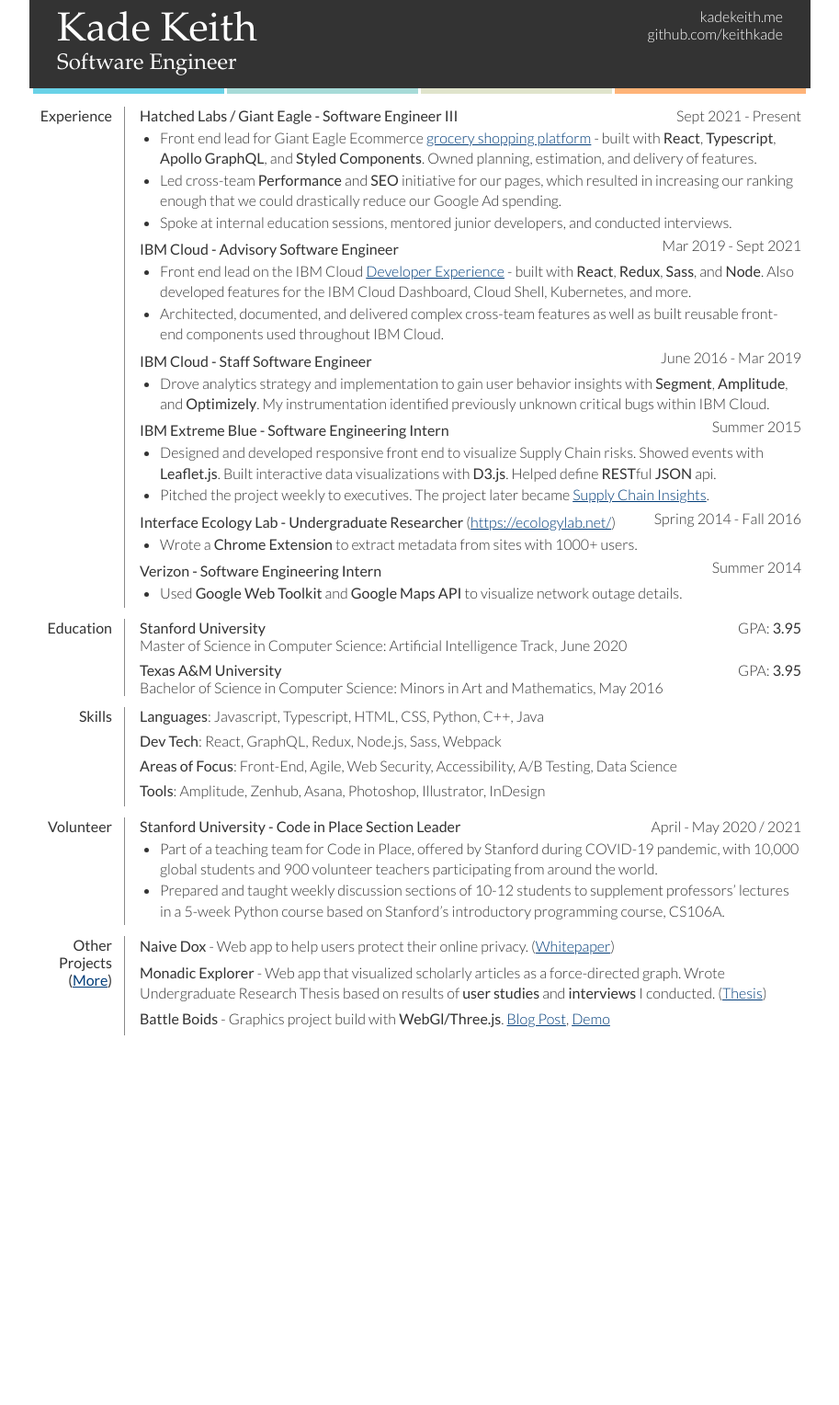
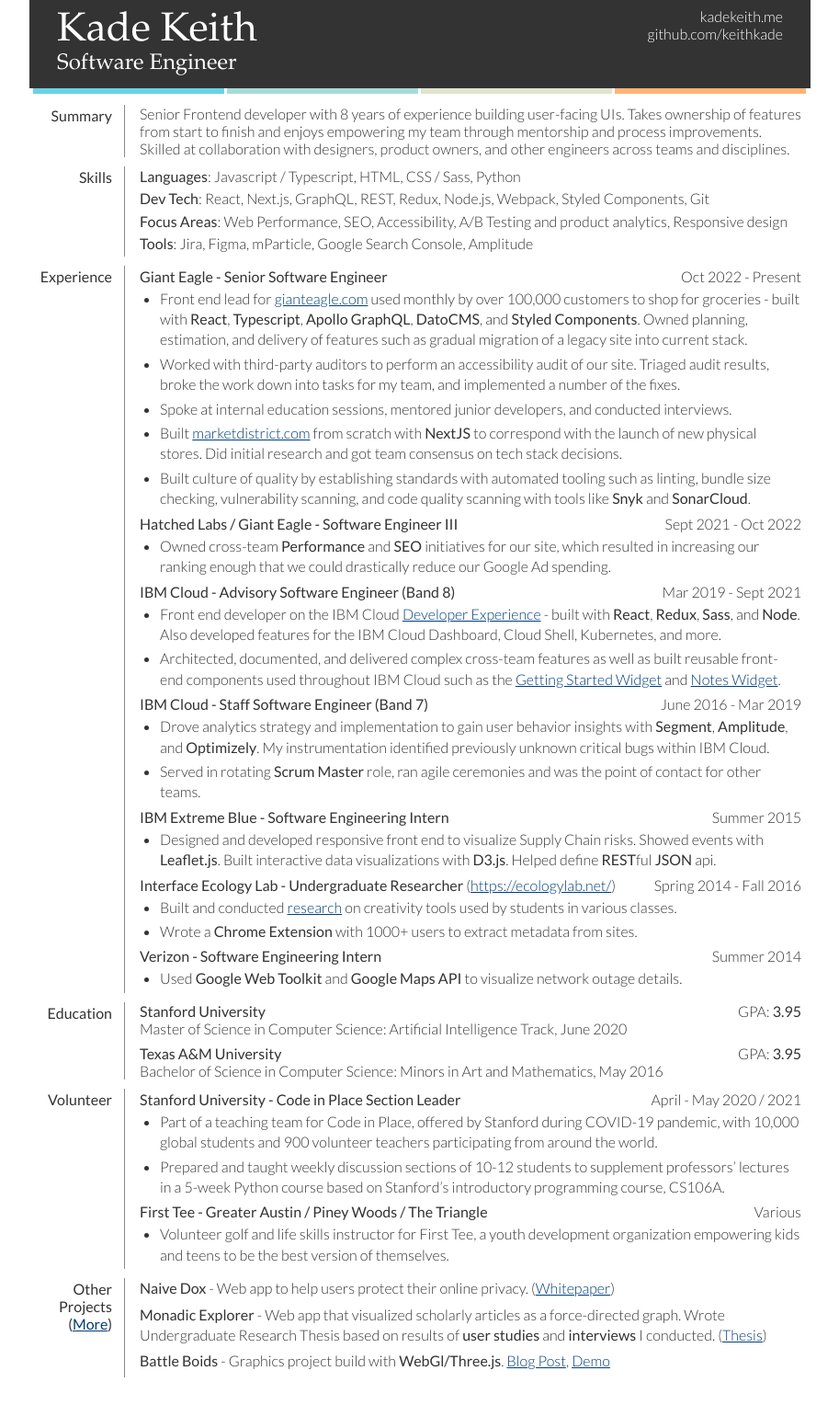
Before and after one commit to keithkade/keithkade.github.io, a Jekyll site: the page resume/index.html, which Jekyll copies as it is, in a window 1280 px wide. Shown: the whole page at 92% size, without its empty margins (183-1096 px from the left). Built offline with Jekyll 4.4.1, drawn with Linux system fonts in a browser that asks for light colours; before the commit the page ends 1126 px from its top, so only the background shows below that.

Commit message:
resume update

```diff
--- a/resume/index.html
+++ b/resume/index.html
@@ -28,39 +28,95 @@
             </div>
             <article>
                 <dl>
+									<dd class="clear"></dd>
+									<dt>Summary</dt>
+									<dd>
+											<div id="summaryDiv">
+													<p>Senior Frontend developer with 8 years of experience building user-facing UIs.
+														Takes ownership of features from start to finish and enjoys empowering my team through mentorship and process improvements.
+														Skilled at collaboration with designers, product owners, and other engineers across teams and disciplines.
+														</p>
+											</div>
+									</dd>
+									<dd class="clear"></dd>
+									<dt>Skills</dt>
+									<dd>
+											<div id="skillsDiv">
+													<ul>
+															<li>
+																	<b>Languages</b>: Javascript / Typescript, HTML, CSS / Sass, Python
+															</li>
+															<li>
+																	<b>Dev Tech</b>: React, Next.js, GraphQL, REST, Redux, Node.js, Webpack, Styled Components, Git
+															</li>
+															<li>
+																	<b>Focus Areas</b>: Web Performance, SEO, Accessibility, A/B Testing and product analytics, Responsive design
+															</li>
+															<li>
+																	<b>Tools</b>: Jira, Figma, mParticle, Google Search Console, Amplitude
+															</li>
+													</ul>
+											</div>
+									</dd>
                     <dd class="clear"></dd>
                     <dt>Experience</dt>
                     <dd>
                         <div id="expDiv">
+													<p class="company"><b>Giant Eagle - Senior Software Engineer</b></p>
+													<p class="time">Oct 2022 - Present</p>
+													<ul>
+															<li>
+																	Front end lead for <a href="https://www.gianteagle.com/">gianteagle.com</a> used monthly by over 100,000 customers to shop for groceries - built with <b>React</b>, <b>Typescript</b>, <b>Apollo GraphQL</b>, <b>DatoCMS</b>, and <b>Styled Components</b>. Owned planning, estimation, and delivery of features such as gradual migration of a legacy site into current stack.
+															</li>
+															<li>
+																	Worked with third-party auditors to perform an accessibility audit of our site. Triaged audit results, broke the work down into tasks for my team, and implemented a number of the fixes.
+															</li>
+															<li>
+																	Spoke at internal education sessions, mentored junior developers, and conducted interviews.
+															</li>
+															<li>
+																	Built <a href="https://www.marketdistrict.com">marketdistrict.com</a> from scratch with <b>NextJS</b> to correspond with the launch of new physical stores. Did initial research and got team consensus on tech stack decisions.
+															</li>
+															<li>
+																	Built culture of quality by establishing standards with automated tooling such as linting, bundle size checking, vulnerability scanning, and code quality scanning with tools like <b>Snyk</b> and <b>SonarCloud</b>.
+															</li>
+															<!--
+															<li>
+																Problem solver with track record of untangling challenges, whether it's <a href="https://github.com/apollographql/apollo-client/issues/6916#issuecomment-1156609258">diving deep</a> into the code of a library we use or analyzing data across systems to get to the bottom of a dip in sales.
+															</li>
+															-->
+													</ul>
 														<p class="company"><b>Hatched Labs / Giant Eagle - Software Engineer III</b></p>
-														<p class="time">Sept 2021 - Present</p>
+														<p class="time">Sept 2021 - Oct 2022</p>
 														<ul>
 																<li>
-																		Front end lead for Giant Eagle Ecommerce <a href="https://shop.gianteagle.com/">grocery shopping platform</a> - built with <b>React</b>, <b>Typescript</b>, <b>Apollo GraphQL</b>, and <b>Styled Components</b>. Owned planning, estimation, and delivery of features.
+																		Owned cross-team <b>Performance</b> and <b>SEO</b> initiatives for our site, which resulted in increasing our ranking enough that we could drastically reduce our Google Ad spending.
 																</li>
+																<!--
 																<li>
-																		Led cross-team <b>Performance</b> and <b>SEO</b> initiative for our pages, which resulted in increasing our ranking enough that we could drastically reduce our Google Ad spending.
+																		Led bi-weekly bug triage sessions to review <b>Sentry</b> error reports and <b>Datadog Dashboards</b> of logs.
 																</li>
-																<li>
-																		Spoke at internal education sessions, mentored junior developers, and conducted interviews.
-																</li>
+																-->
 														</ul>
-                            <p class="company"><b>IBM Cloud - Advisory Software Engineer</b></p>
+                            <p class="company"><b>IBM Cloud - Advisory Software Engineer (Band 8)</b></p>
                             <p class="time">Mar 2019 - Sept 2021</p>
                             <ul>
                                 <li>
-                                    Front end lead on the IBM Cloud <a href="https://cloud.ibm.com/developer/appservice/">Developer Experience</a> - built with <b>React</b>, <b>Redux</b>, <b>Sass</b>, and <b>Node</b>.
+                                    Front end developer on the IBM Cloud <a href="https://cloud.ibm.com/developer/appservice/">Developer Experience</a> - built with <b>React</b>, <b>Redux</b>, <b>Sass</b>, and <b>Node</b>.
 																		Also developed features for the IBM Cloud Dashboard, Cloud Shell, Kubernetes, and more.
                                 </li>
 																<li>
-																		Architected, documented, and delivered complex cross-team features as well as built reusable front-end components used throughout IBM Cloud.
+																		Architected, documented, and delivered complex cross-team features as well as built reusable front-end components used throughout IBM Cloud such as the <a href="https://www.ibm.com/blog/announcement/new-getting-started-widget-on-ibm-cloud-default-dashboard/">Getting Started Widget</a> and <a href="https://www.ibm.com/blog/announcement/taking-your-ibm-cloud-dashboard-experience-to-the-next-level-with-custom-dashboards/">Notes Widget</a>.
 																</li>
                             </ul>
-														<p class="company"><b>IBM Cloud - Staff Software Engineer</b></p>
+														<p class="company"><b>IBM Cloud - Staff Software Engineer (Band 7)</b></p>
 														<p class="time">June 2016 - Mar 2019</p>
 														<ul>
 																<li>
 																		Drove analytics strategy and implementation to gain user behavior insights with <b>Segment</b>, <b>Amplitude</b>, and <b>Optimizely</b>. My instrumentation identified previously unknown critical bugs within IBM Cloud.
+																</li>
+																<li>
+																		Served in rotating <b>Scrum Master</b> role, ran agile ceremonies and was the point of contact for other teams.
 																</li>
 														</ul>
                             <p class="company"><b>IBM Extreme Blue - Software Engineering Intern</b></p>
@@ -71,9 +127,6 @@
                                     Showed events with <b>Leaflet.js</b>. Built interactive data
                                     visualizations with <b>D3.js</b>. Helped define <b>REST</b>ful <b>JSON</b> api.
                                 </li>
-                                <li>
-                                    Pitched the project weekly to executives. The project later became <a href="https://www.ibm.com/supply-chain">Supply Chain Insights</a>.
-                                </li>
                             </ul>
                             <p class="company">
                               <b>Interface Ecology Lab - Undergraduate Researcher</b>
@@ -81,9 +134,11 @@
                             </p>
                             <p class="time">Spring 2014 - Fall 2016</p>
                             <ul>
+																<li>
+																		Built and conducted <a href="https://scholar.google.com/citations?user=HNpoy9UAAAAJ">research</a> on creativity tools used by students in various classes.
+																</li>
                                 <li>
-                                    Wrote a <b>Chrome Extension</b> to extract
-                                    metadata from sites with 1000+ users.
+                                    Wrote a <b>Chrome Extension</b> with 1000+ users to extract metadata from sites.
                                 </li>
                             </ul>
                             <p class="company"><b>Verizon - Software Engineering Intern</b></p>
@@ -109,26 +164,6 @@
 												</div>
 										</dd>
                     <dd class="clear"></dd>
-                    <dt>Skills</dt>
-                    <dd>
-                        <div id="skillsDiv">
-                            <ul>
-                                <li>
-                                    <b>Languages</b>: Javascript, Typescript, HTML, CSS, Python, C++, Java
-                                </li>
-																<li>
-																		<b>Dev Tech</b>: React, GraphQL, Redux, Node.js, Sass, Webpack
-																</li>
-																<li>
-																		<b>Areas of Focus</b>: Front-End, Agile, Web Security, Accessibility, A/B Testing, Data Science
-																</li>
-                                <li>
-                                    <b>Tools</b>: Amplitude, Zenhub, Asana, Photoshop, Illustrator, InDesign
-                                </li>
-                            </ul>
-                        </div>
-                    </dd>
-                    <dd class="clear"></dd>
 										<dt>Volunteer</dt>
 										<dd>
 												<div id="expDiv">
@@ -140,6 +175,15 @@
 																</li>
 																<li>
 																		Prepared and taught weekly discussion sections of 10-12 students to supplement professors’ lectures in a 5-week Python course based on Stanford’s introductory programming course, CS106A.
+																</li>
+														</ul>
+												</div>
+												<div id="expDiv">
+														<p class="company"><b>First Tee - Greater Austin / Piney Woods / The Triangle </b></p>
+														<p class="time">Various</p>
+														<ul>
+																<li>
+																		Volunteer golf and life skills instructor for First Tee, a youth development organization empowering kids and teens to be the best version of themselves.
 																</li>
 														</ul>
 												</div>
@@ -163,6 +207,9 @@
                             </ul>
                         </div>
                     </dd>
+										<dd class="clear"></dd>
+										<dd class="clear"></dd>
+										<dd class="clear"></dd>
                 </dl>
             </article>
 		</div>
--- a/resume/resume.css
+++ b/resume/resume.css
@@ -104,7 +104,7 @@
   font-weight: 500;
 }
 #resume dl .clear {
-  height: 12px;
+  height: 10px;
   border: none;
 }
 #resume dl dd {
@@ -122,15 +122,16 @@
 }
 #resume #expDiv ul li {
   line-height: 140%;
-  margin-bottom: 1px;
+  margin-bottom: 4px;
 }
 #resume #expDiv .company {
   float: left;
-  margin-top: 4px;
+  margin-top: 2px;
   margin-bottom: 4px;
 }
-#resume #expDiv .company:first-of-type {
-  margin-top: 0;
+#resume #expDiv .time {
+  margin-top: 2px;
+  margin-bottom: 4px;
 }
 #resume #eduDiv .university {
   float: left;
@@ -147,7 +148,8 @@
   padding-left: 0;
 }
 #resume #skillsDiv ul li {
-  margin-bottom: 8px;
+  margin-bottom: 2px;
+  line-height: 140%;
 }
 #resume #projectDiv #projectList {
   list-style: none;
```
Also changed, not shown: resume/resume.scss (+9 -7 lines), Gemfile.lock, README.md, 1 other file.
